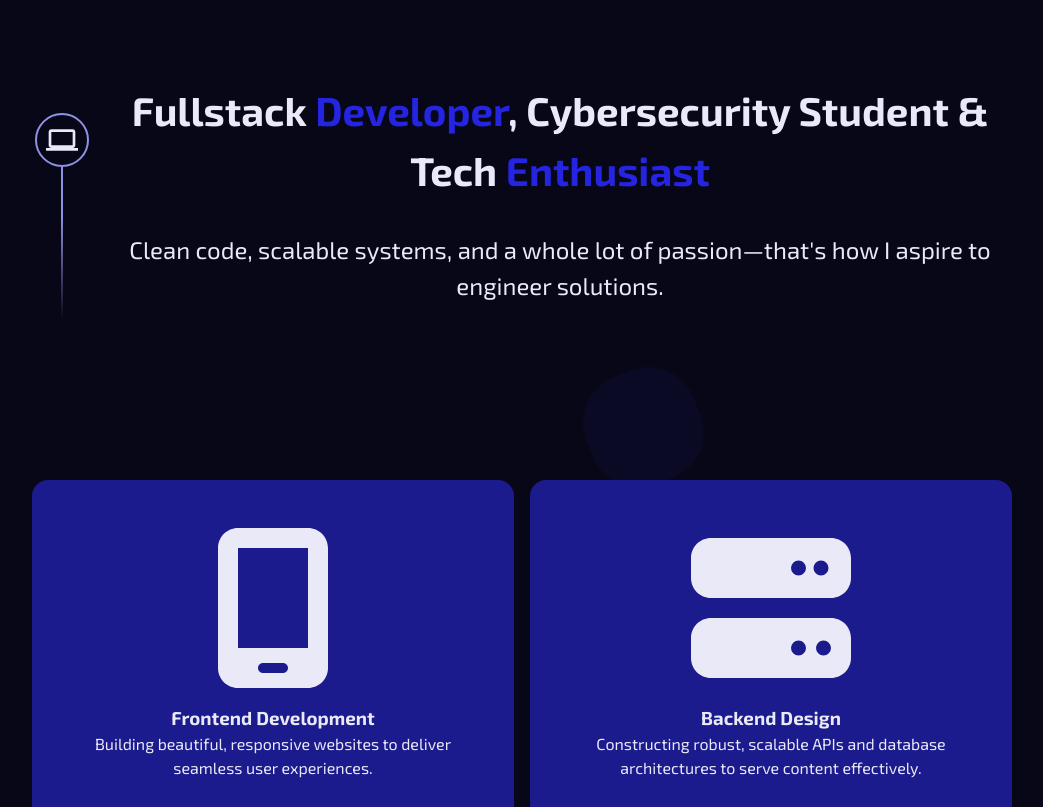
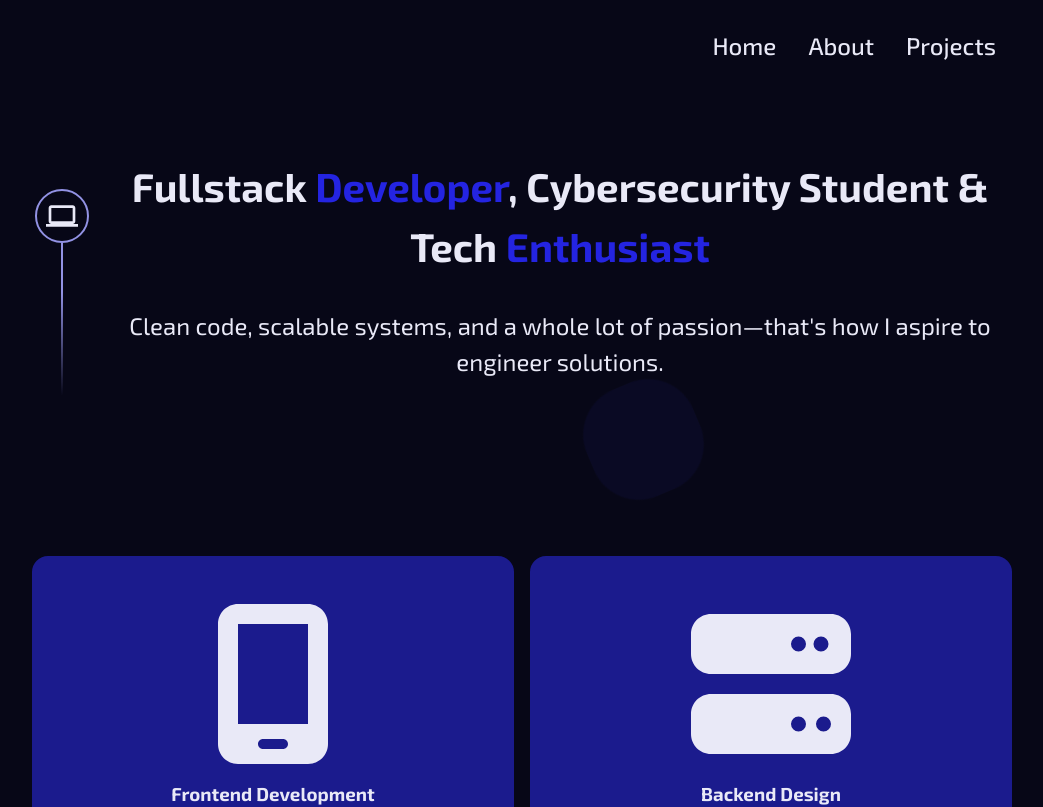
Before and after one commit to PopescuStefan1/Personal-Website, a React (Vite) app: page / in a window 1280 px wide. Shown: the top 807 px of the page, without its empty margins (118-1161 px from the left). Built offline with nearby package versions, Linux system fonts and the light colour scheme.

Commit message:
Fix display on smaller screens

```diff
--- a/src/App.css
+++ b/src/App.css
@@ -200,7 +200,7 @@ a {
 
 .container {
     width: 100%;
-    padding: 4rem 16rem;
+    padding: 0 16rem 4rem;
     max-width: 1600px;
 }
 
@@ -331,10 +331,6 @@ a {
     align-items: center;
     justify-content: center;
     gap: 3rem;
-}
-
-.projects-div h1 {
-    margin-left: 3rem;
 }
 
 .projects-container {
@@ -494,18 +490,136 @@ a {
     color: black;
 }
 
+.navbar {
+    height: 60px;
+    display: flex;
+    justify-content: center;
+    align-items: center;
+    font-size: 1.2rem;
+    position: sticky;
+    top: 0;
+    z-index: 10;
+    margin-top: 1rem;
+    margin-bottom: 4rem;
+    font-size: 1.5rem;
+}
+
+.navbar-container {
+    display: flex;
+    justify-content: flex-end;
+    align-items: center;
+    height: 60px;
+    width: 100%;
+}
+
+.menu-icon {
+    display: none;
+    color: var(--text-color);
+    cursor: pointer;
+    font-size: 1.8rem;
+}
+
+.nav-menu {
+    display: flex;
+    align-items: center;
+    list-style: none;
+    text-align: center;
+}
+
+.nav-item {
+    height: 60px;
+}
+
+.nav-links {
+    color: var(--text-color);
+    text-decoration: none;
+    padding: 0 1rem;
+    height: 100%;
+    display: flex;
+    align-items: center;
+    transition: 0.1s;
+}
+
+.nav-links:hover {
+    color: var(--primary-color);
+}
+
 @media only screen and (max-width: 999px) {
     .container {
-        padding: 0;
+        padding: 0 1rem 4rem;
+        box-sizing: border-box;
     }
 
     .projects-container,
-    .icon-cards {
+    .icon-cards,
+    .project-card .project-card-content .contentBx {
         grid-template-columns: 1fr;
+    }
+
+    .project-card {
+        width: 300px;
+        height: 300px;
+    }
+
+    .project-card .project-card-description {
+        width: 300px;
+    }
+
+    .project-card .project-card-content .imgBx {
+        width: 228px;
+        height: 152px;
+    }
+
+    .project-card .project-card-content .contentBx {
+        width: 200px;
+    }
+
+    .project-card:hover .project-card-content .contentBx .project-card-title {
+        transform: translateX(0px);
     }
 
     .contact-div {
         grid-template-columns: 1fr 1fr;
+    }
+
+    .navbar-container {
+        padding: 0 20px;
+    }
+
+    .menu-icon {
+        display: block;
+    }
+
+    .nav-menu {
+        flex-direction: column;
+        width: 100%;
+        height: calc(100vh - 60px);
+        position: absolute;
+        top: 60px;
+        left: -100%;
+        opacity: 0;
+        transition: all 0.5s ease;
+        background: var(--background-color);
+    }
+
+    .nav-menu.active {
+        left: 0;
+        opacity: 1;
+        transition: all 0.5s ease;
+        z-index: 1;
+    }
+
+    .nav-item {
+        width: 100%;
+        padding: 1rem;
+    }
+
+    .nav-links {
+        text-align: center;
+        width: 100%;
+        display: flex;
+        align-items: center;
+        justify-content: center;
     }
 }
 
--- a/src/App.jsx
+++ b/src/App.jsx
@@ -4,16 +4,24 @@ import IconCards from "./components/IconCards";
 import IntroSection from "./components/IntroSection";
 import ProjectsSection from "./components/ProjectsSection";
 import BackgroundCircles from "./components/BackgroundCircles";
+import Navbar from "./components/Navbar";
 
 function App() {
     return (
         <div className="root-container">
             <div className="context">
                 <div className="container">
-                    <Header />
+                    <Navbar />
+                    <div id="home">
+                        <Header />
+                    </div>
                     <IconCards />
-                    <IntroSection />
-                    <ProjectsSection />
+                    <div id="about">
+                        <IntroSection />
+                    </div>
+                    <div id="projects">
+                        <ProjectsSection />
+                    </div>
                 </div>
             </div>
             <BackgroundCircles />
--- /dev/null
+++ b/src/components/Navbar.jsx
@@ -0,0 +1,45 @@
+import { useState } from "react";
+import { FaBars, FaTimes } from "react-icons/fa";
+import "../App.css"; // Ensure your CSS file includes the styles below
+
+const Navbar = () => {
+    const [isOpen, setIsOpen] = useState(false);
+
+    // Toggle the navbar open/closed
+    const toggleNavbar = () => {
+        setIsOpen(!isOpen);
+    };
+
+    // When clicking a link, close the menu (helpful on mobile)
+    const closeMenu = () => setIsOpen(false);
+
+    return (
+        <nav className="navbar">
+            <div className="navbar-container">
+                <div className="menu-icon" onClick={toggleNavbar}>
+                    {isOpen ? <FaTimes /> : <FaBars />}
+                </div>
+
+                <ul className={`nav-menu ${isOpen ? "active" : ""}`}>
+                    <li className="nav-item">
+                        <a href="#home" className="nav-links" onClick={closeMenu}>
+                            Home
+                        </a>
+                    </li>
+                    <li className="nav-item">
+                        <a href="#about" className="nav-links" onClick={closeMenu}>
+                            About
+                        </a>
+                    </li>
+                    <li className="nav-item">
+                        <a href="#projects" className="nav-links" onClick={closeMenu}>
+                            Projects
+                        </a>
+                    </li>
+                </ul>
+            </div>
+        </nav>
+    );
+};
+
+export default Navbar;
```
